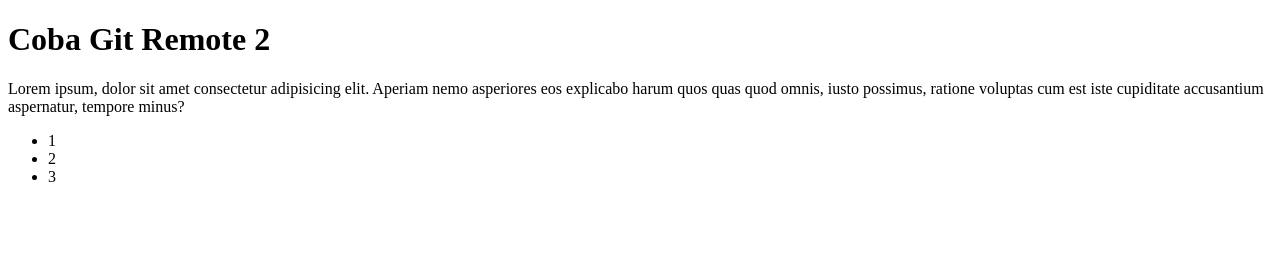
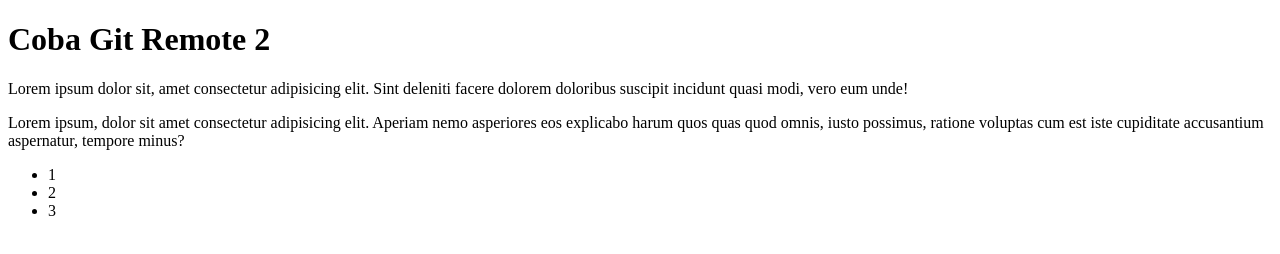
Before and after one commit to siswanto173/git-test-remote2, a plain HTML site: page index.html in a window 1280 px wide. Drawn offline with Linux system fonts and the light colour scheme.

Commit message:
menambahkan 1 paragraf

```diff
--- a/index.html
+++ b/index.html
@@ -8,6 +8,10 @@
   <body>
     <!-- studi kasus jika sudah ada repo di local tapi di githab belum ada -->
     <h1>Coba Git Remote 2</h1>
+    <p>
+      Lorem ipsum dolor sit, amet consectetur adipisicing elit. Sint deleniti
+      facere dolorem doloribus suscipit incidunt quasi modi, vero eum unde!
+    </p>
     <p>
       Lorem ipsum, dolor sit amet consectetur adipisicing elit. Aperiam nemo
       asperiores eos explicabo harum quos quas quod omnis, iusto possimus,
```
